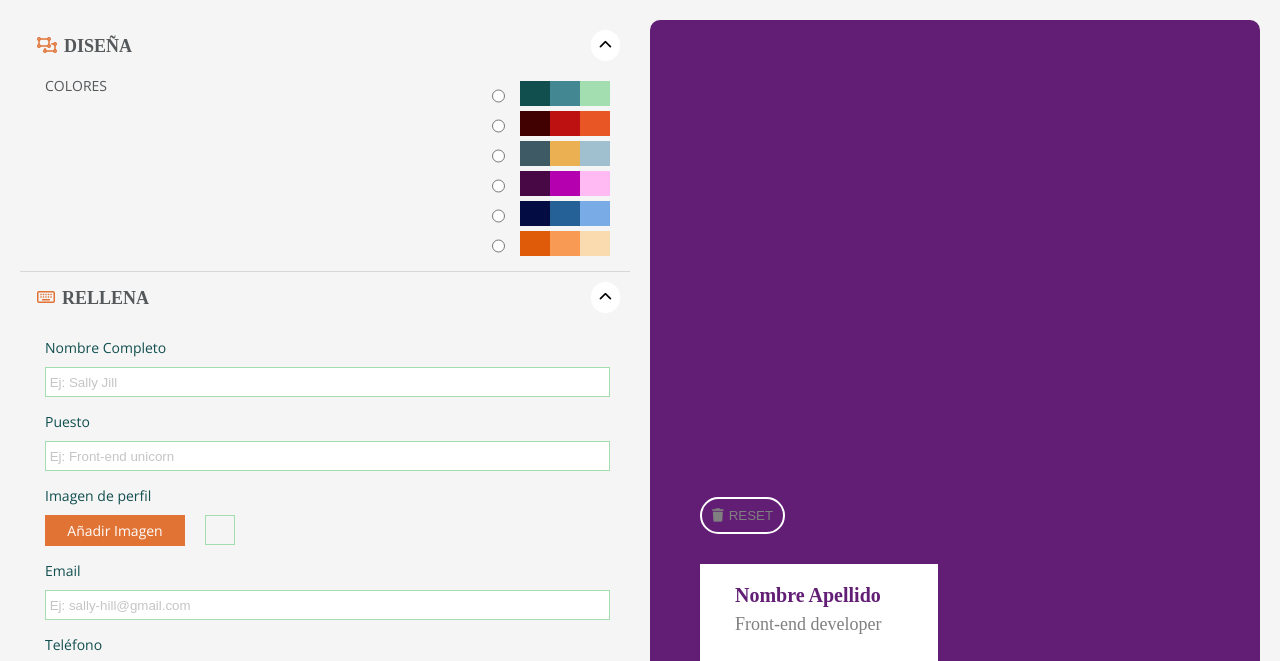
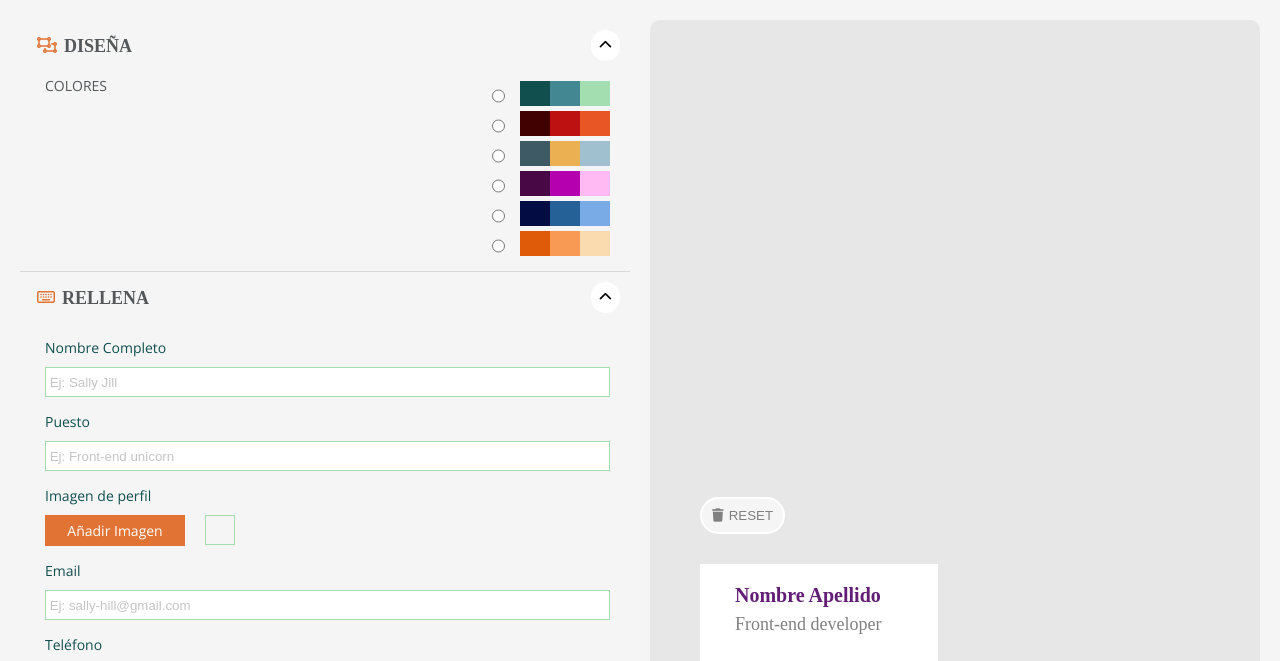
Before and after one commit to LorenaSTN/proyect-promo-Y-module-2-team-1, a website built with Vite: page src/more-info.html in a window 1280 px wide. Shown: the top 661 px of the page. Built offline with nearby package versions, Linux system fonts and the light colour scheme.

Commit message:
background

```diff
--- a/src/scss/layout/_card.scss
+++ b/src/scss/layout/_card.scss
@@ -1,6 +1,6 @@
 .card-section {
   padding: 30px 50px;
-  background: #621d75;
+  background: rgb(231, 231, 231)
 }
 .button-element {
   display: flex;
@@ -13,7 +13,7 @@
     padding: 9px 10px;
     border: 2px solid white;
     color: grey;
-    background: #621d75;
+    background: $background-color-landing;
     cursor: pointer;
   }
   &__trash {
```
